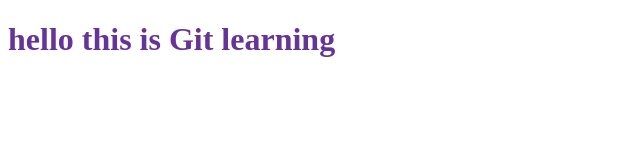
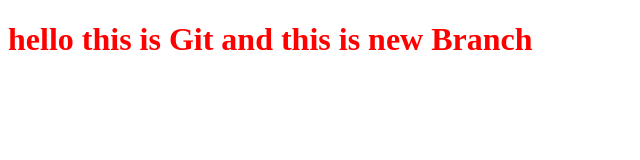
Before and after one commit to mohamedahmedma/myproject, a plain HTML site: page index.html in a window 1280 px wide. Shown: the whole page, without its empty margins (0-640 px from the left). Drawn offline with Linux system fonts and the light colour scheme.

Commit message:
Changing font color and postion

```diff
--- a/index.html
+++ b/index.html
@@ -8,7 +8,7 @@
     <link rel="StyleSheet" href="style.css"/>
 </head>
 <body>
-    <h1> hello this is Git learning </h1>
+    <h1> hello this is Git and this is new Branch </h1>
     <script src="app.js"></script>
 </body>
 </html>
--- a/style.css
+++ b/style.css
@@ -1,5 +1,9 @@
 h1{
     font-weight: 800;
-    color: rebeccapurple;
+    color: red;
     font-size: xx-large;
+    display: flex;
+    justify-content: center;
+    align-items: center;
+    width: max-content;
 }
```
